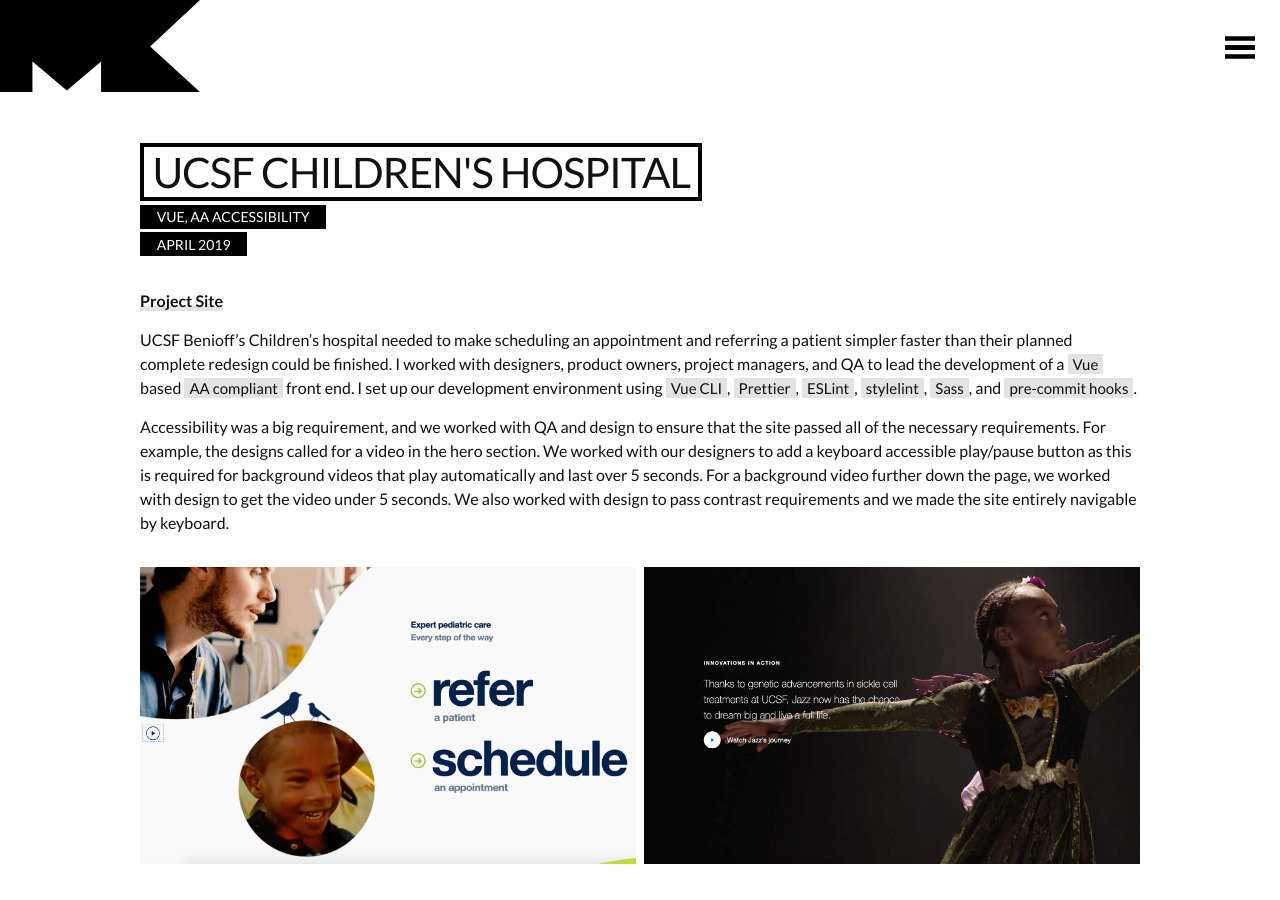
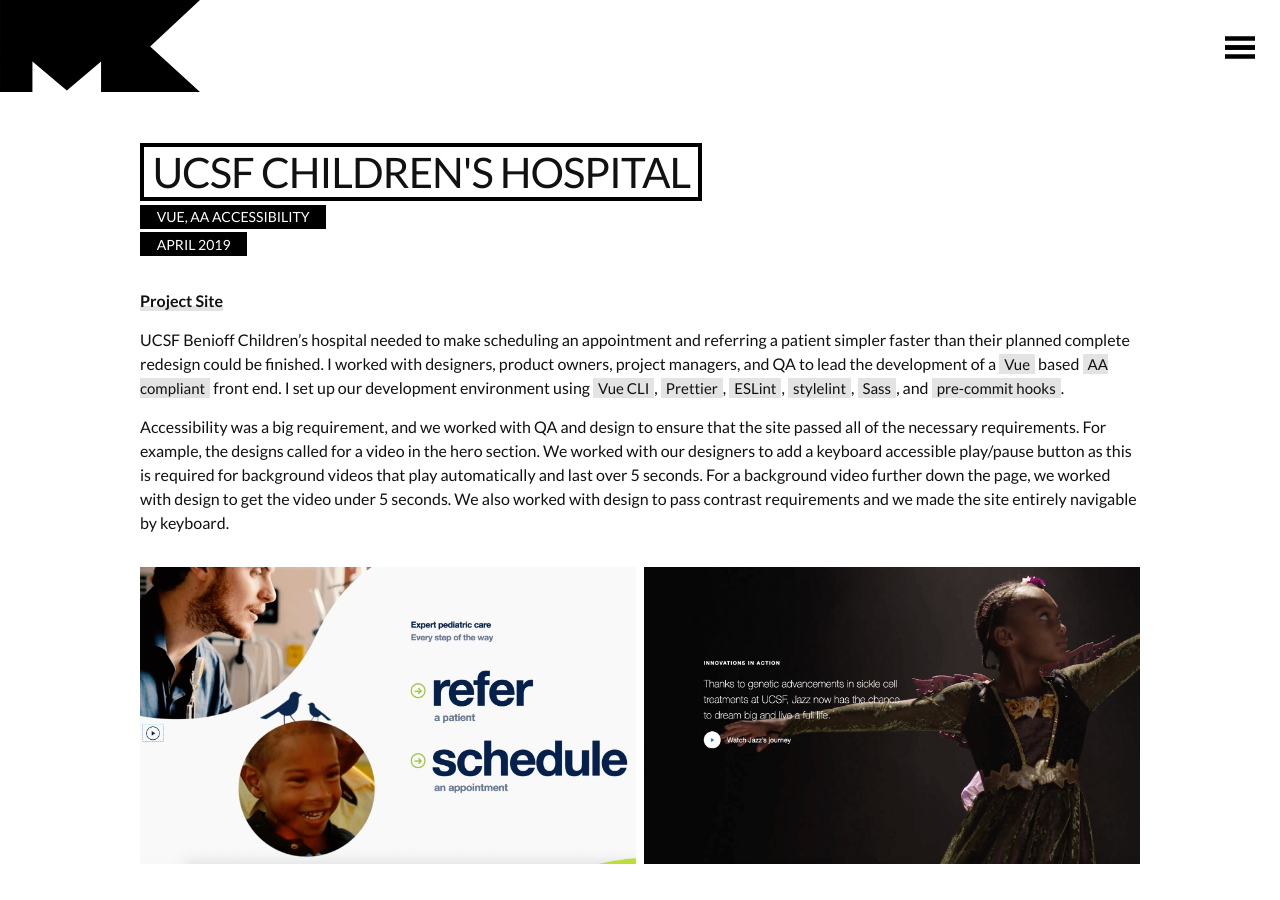
Before and after one commit to LordOfCorners/lordofcorners.github.io, a Jekyll site: the page built from _posts/2016-05-29-ucsf-childrens-hospital.markdown, in a window 1280 px wide. Built offline with Jekyll 4.4.1, drawn with Linux system fonts in a browser that asks for light colours.

Commit message:
corrected client name

```diff
--- a/_posts/2016-05-29-ucsf-childrens-hospital.markdown
+++ b/_posts/2016-05-29-ucsf-childrens-hospital.markdown
@@ -7,12 +7,12 @@
 project-tags: 'Vue, AA Accessibility'
 year: 'April 2019'
 noindex:
-excerpt: UCSF Benioff's Children's hospital needed to make scheduling an appointment and referring a patient simpler faster than their planned complete redesign could be finished. I worked with designers, product owners, project managers, and QA to lead development of a `Vue` based `AA compliant` front end.
+excerpt: UCSF Benioff Children's hospital needed to make scheduling an appointment and referring a patient simpler faster than their planned complete redesign could be finished. I worked with designers, product owners, project managers, and QA to lead development of a `Vue` based `AA compliant` front end.
 ---
 
 **[Project Site](https://about.ucsfbenioffchildrens.org/)**
 
-UCSF Benioff's Children's hospital needed to make scheduling an appointment and referring a patient simpler faster than their planned complete redesign could be finished. I worked with designers, product owners, project managers, and QA to lead the development of a `Vue` based `AA compliant` front end. I set up our development environment using `Vue CLI`, `Prettier`, `ESLint`, `stylelint`, `Sass`, and `pre-commit hooks`.
+UCSF Benioff Children's hospital needed to make scheduling an appointment and referring a patient simpler faster than their planned complete redesign could be finished. I worked with designers, product owners, project managers, and QA to lead the development of a `Vue` based `AA compliant` front end. I set up our development environment using `Vue CLI`, `Prettier`, `ESLint`, `stylelint`, `Sass`, and `pre-commit hooks`.
 
 Accessibility was a big requirement, and we worked with QA and design to ensure that the site passed all of the necessary requirements. For example, the designs called for a video in the hero section. We worked with our designers to add a keyboard accessible play/pause button as this is required for background videos that play automatically and last over 5 seconds. For a background video further down the page, we worked with design to get the video under 5 seconds. We also worked with design to pass contrast requirements and we made the site entirely navigable by keyboard.
 
```
